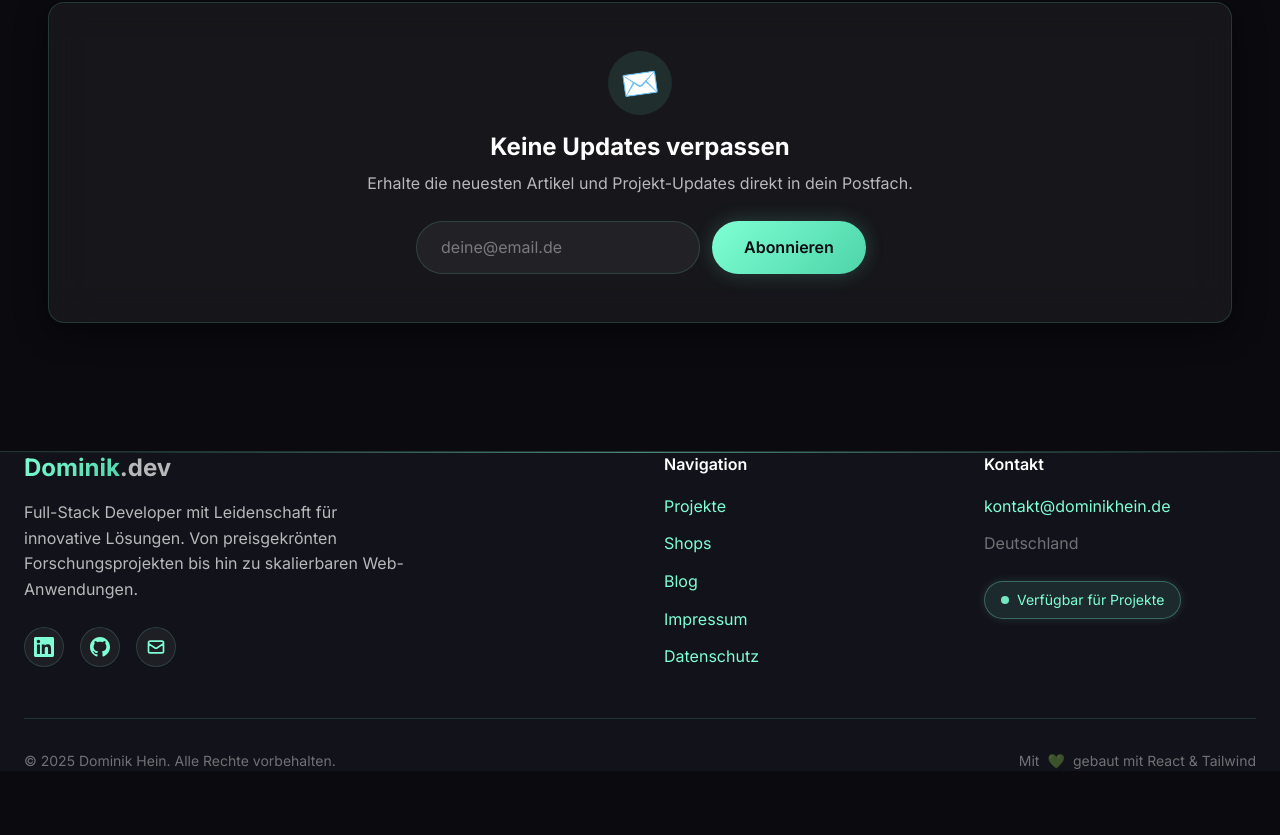
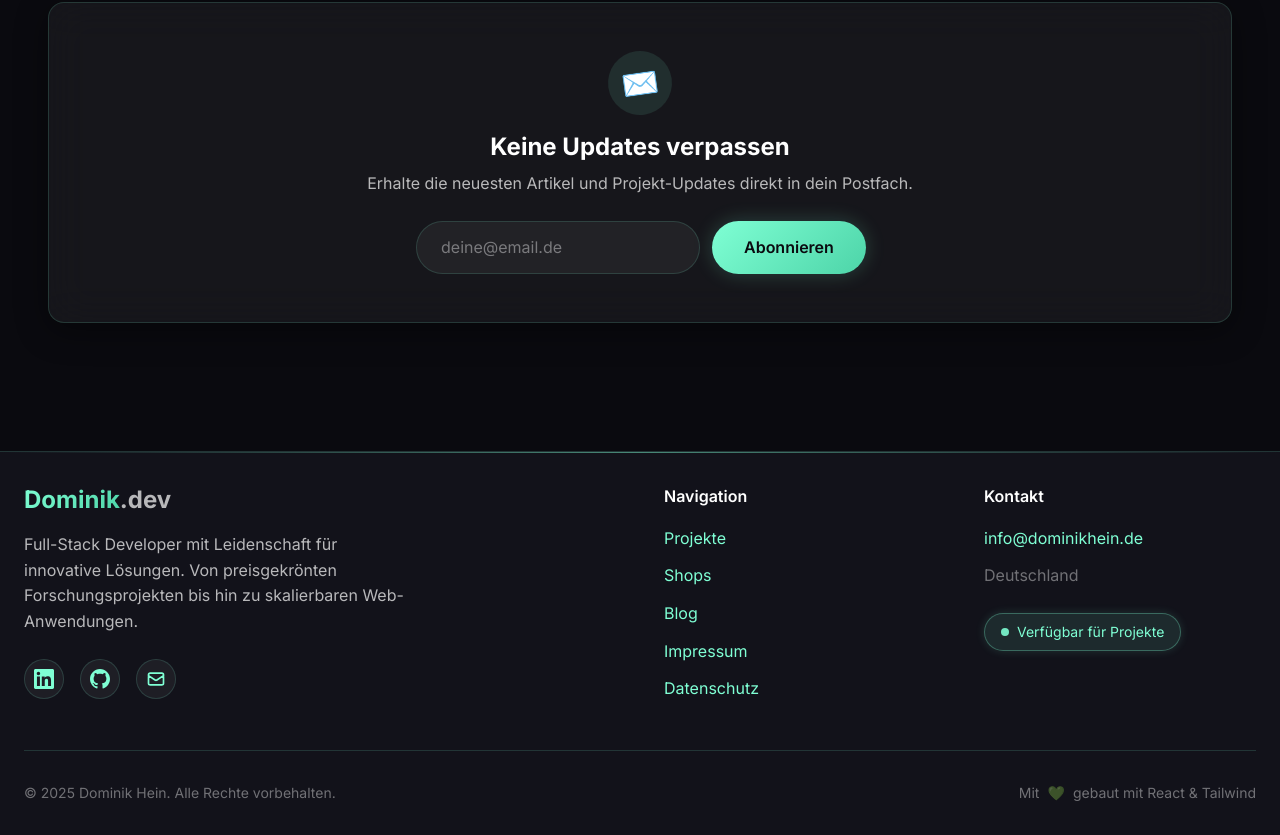
Before and after one commit to gratisCobalt/dominikhein.de, a React (Vite) app: page / in a window 1280 px wide. Shown: the part 3380-4215 px from the top of the page. Before the commit the page ends 4151 px from the top, so only its background shows below. Built offline with nearby package versions, Linux system fonts and the light colour scheme.

Commit message:
fix: update email and GitHub, add footer padding

```diff
--- a/src/components/Footer.tsx
+++ b/src/components/Footer.tsx
@@ -12,7 +12,7 @@ const socialLinks = [
   },
   {
     name: 'GitHub',
-    url: 'https://github.com/dominikhein',
+    url: 'https://github.com/gratisCobalt',
     icon: (
       <svg className="h-5 w-5" fill="currentColor" viewBox="0 0 24 24">
         <path d="M12 0c-6.626 0-12 5.373-12 12 0 5.302 3.438 9.8 8.207 11.387.599.111.793-.261.793-.577v-2.234c-3.338.726-4.033-1.416-4.033-1.416-.546-1.387-1.333-1.756-1.333-1.756-1.089-.745.083-.729.083-.729 1.205.084 1.839 1.237 1.839 1.237 1.07 1.834 2.807 1.304 3.492.997.107-.775.418-1.305.762-1.604-2.665-.305-5.467-1.334-5.467-5.931 0-1.311.469-2.381 1.236-3.221-.124-.303-.535-1.524.117-3.176 0 0 1.008-.322 3.301 1.23.957-.266 1.983-.399 3.003-.404 1.02.005 2.047.138 3.006.404 2.291-1.552 3.297-1.23 3.297-1.23.653 1.653.242 2.874.118 3.176.77.84 1.235 1.911 1.235 3.221 0 4.609-2.807 5.624-5.479 5.921.43.372.823 1.102.823 2.222v3.293c0 .319.192.694.801.576 4.765-1.589 8.199-6.086 8.199-11.386 0-6.627-5.373-12-12-12z" />
@@ -21,7 +21,7 @@ const socialLinks = [
   },
   {
     name: 'Email',
-    url: 'mailto:kontakt@dominikhein.de',
+    url: 'mailto:info@dominikhein.de',
     icon: (
       <svg className="h-5 w-5" fill="none" viewBox="0 0 24 24" stroke="currentColor">
         <path strokeLinecap="round" strokeLinejoin="round" strokeWidth={2} d="M3 8l7.89 5.26a2 2 0 002.22 0L21 8M5 19h14a2 2 0 002-2V7a2 2 0 00-2-2H5a2 2 0 00-2 2v10a2 2 0 002 2z" />
@@ -40,7 +40,7 @@ const footerLinks = [
 
 export function Footer() {
   return (
-    <footer id="contact" className="relative border-t border-glass-border bg-bg-secondary">
+    <footer id="contact" className="relative border-t border-glass-border bg-bg-secondary pt-8 pb-8">
       {/* Top gradient line */}
       <div className="absolute top-0 left-0 right-0 h-px bg-gradient-to-r from-transparent via-accent/50 to-transparent" />
 
@@ -120,10 +120,10 @@ export function Footer() {
             <ul className="space-y-3">
               <li>
                 <a
-                  href="mailto:kontakt@dominikhein.de"
+                  href="mailto:info@dominikhein.de"
                   className="text-text-secondary hover:text-accent"
                 >
-                  kontakt@dominikhein.de
+                  info@dominikhein.de
                 </a>
               </li>
               <li className="text-text-muted">Deutschland</li>
```
